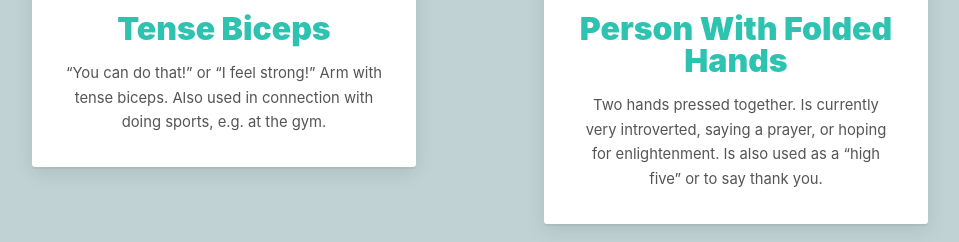
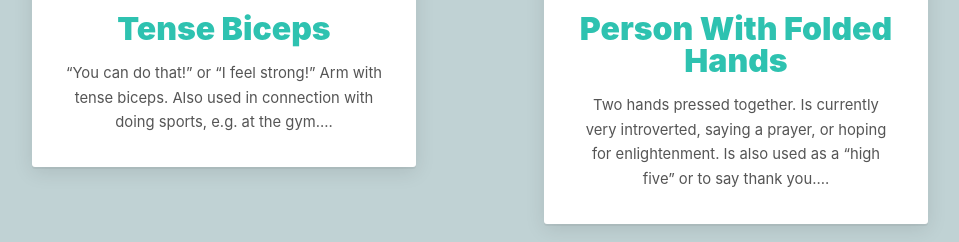
Before and after one commit to michaelfan0310/emoji-app, a React (Create React App) app: page / in a window 1280 px wide. Shown: the part 355-597 px from the top of the page, without its empty margins (32-991 px from the left). Built offline with nearby package versions, Linux system fonts and the light colour scheme.

Commit message:
amended substring200

```diff
--- a/src/components/App.jsx
+++ b/src/components/App.jsx
@@ -6,7 +6,7 @@ function createEntry(item){
   return (
     <Entry emoji = {item.emoji}
            name = {item.name}
-           meaning= {item.meaning}
+           meaning= {item.meaning.substring(0,200)+"..."}
 
     />
   );
```
